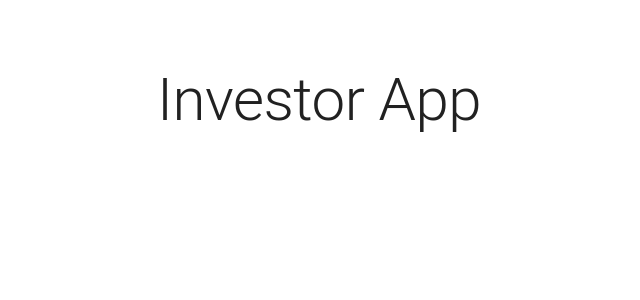
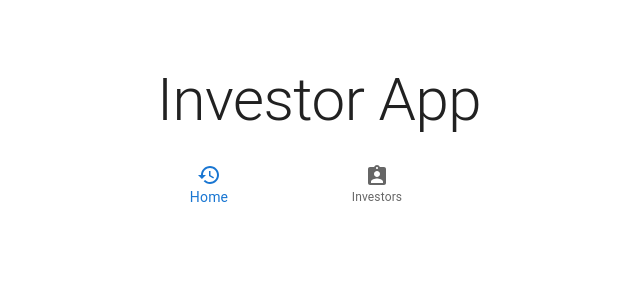
Before and after one commit to GarciaPL/InvestorApp, a React (Create React App) app: page / in a window 1280 px wide. Shown: the top 300 px of the page, without its empty margins (321-961 px from the left). Built offline with nearby package versions, Linux system fonts and the light colour scheme.

Commit message:
Adding navigation

```diff
--- a/src/App.js
+++ b/src/App.js
@@ -8,6 +8,7 @@ import Home from './Home'
 import Investors from './investors/Investors'
 import Commitments from './investors/commitments/Commitments'
 import NotFound from './common/NotFound'
+import Navigation from './theme/Navigation'
 
 import CssBaseline from '@mui/material/CssBaseline'
 import { createTheme, ThemeProvider } from '@mui/material/styles'
@@ -36,6 +37,7 @@ function App() {
             <Route path='/investor/:id' element={<Commitments />} />
             <Route path='*' element={<NotFound />} />
           </Routes>
+          <Navigation />
         </AppContext.Provider>
       </Container>
     </ThemeProvider>
--- /dev/null
+++ b/src/theme/Navigation.js
@@ -0,0 +1,36 @@
+import React, { useState } from 'react'
+import { Link } from 'react-router-dom'
+import Box from '@mui/material/Box'
+import BottomNavigation from '@mui/material/BottomNavigation'
+import BottomNavigationAction from '@mui/material/BottomNavigationAction'
+import RestoreIcon from '@mui/icons-material/Restore'
+import AssignmentIndIcon from '@mui/icons-material/AssignmentInd'
+
+export default function Navigation() {
+  const [value, setValue] = useState(0)
+
+  return (
+    <Box sx={{ width: 500 }}>
+      <BottomNavigation
+        showLabels
+        value={value}
+        onChange={(event, newValue) => {
+          setValue(newValue)
+        }}
+      >
+        <BottomNavigationAction
+          component={Link}
+          label='Home'
+          to='/'
+          icon={<RestoreIcon />}
+        />
+        <BottomNavigationAction
+          component={Link}
+          label='Investors'
+          to='/investors'
+          icon={<AssignmentIndIcon />}
+        />
+      </BottomNavigation>
+    </Box>
+  )
+}
```
